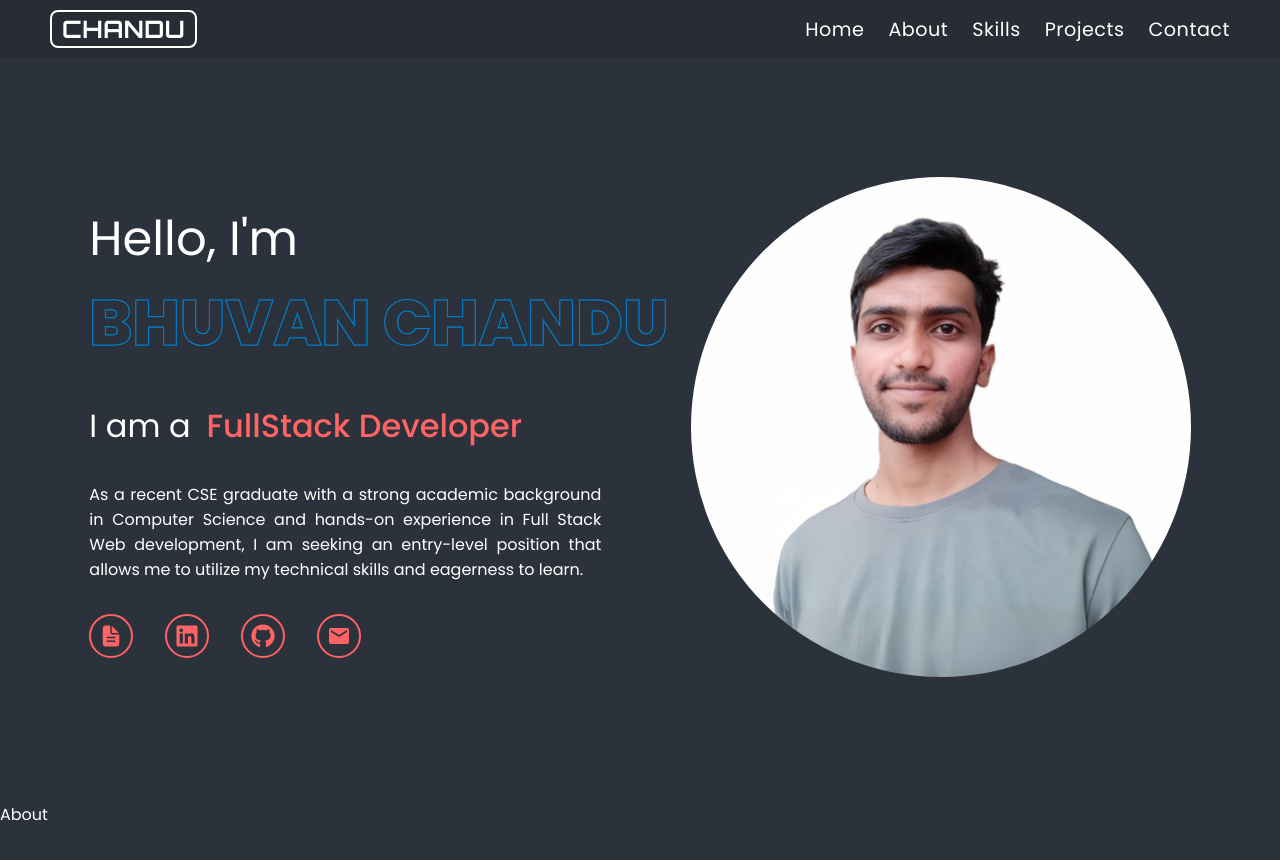
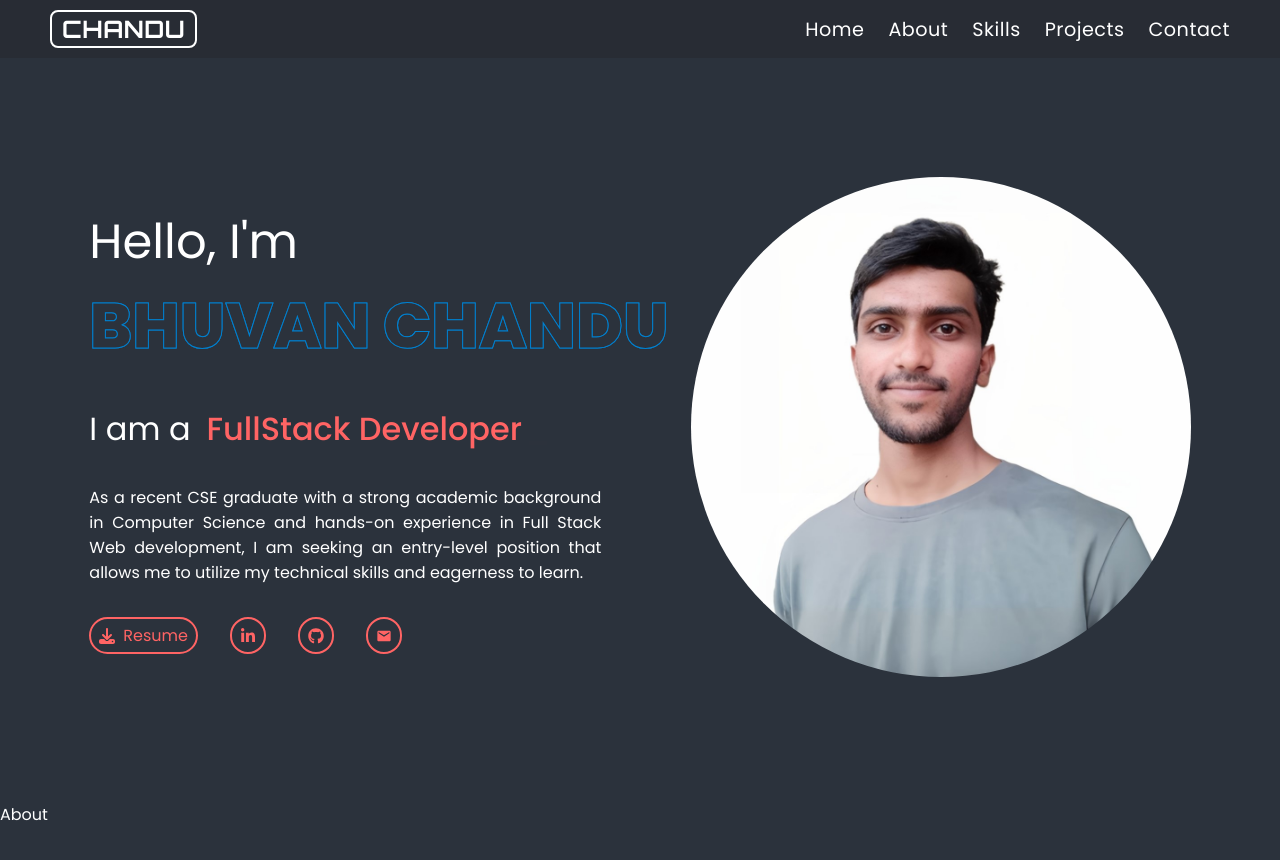
Before and after one commit to ChanduDevelops/React-Portfolio, a React (Vite) app: page / in a window 1280 px wide. Shown: the top 860 px of the page. Built offline with nearby package versions, Linux system fonts and the light colour scheme.

Commit message:
home section all completed

```diff
--- a/package.json
+++ b/package.json
@@ -10,6 +10,7 @@
     "preview": "vite preview"
   },
   "dependencies": {
+    "prop-types": "^15.8.1",
     "react": "^18.3.1",
     "react-dom": "^18.3.1",
     "react-icons": "^5.2.1",
--- a/src/App.css
+++ b/src/App.css
@@ -15,6 +15,7 @@
     padding: 0;
     box-sizing: border-box;
     list-style: none;
+    text-decoration: none;
     font-family: 'Poppins', 'Lucida Sans', sans-serif;
 }
 
@@ -133,7 +134,7 @@ section {
 }
 
 .name::before {
-    content: 'BHUVAN CHANDU';
+    content: attr(data-name);
     position: absolute;
     bottom: 3px;
     left: 0;
@@ -171,25 +172,20 @@ section {
     gap: 2rem;
 }
 
-.btn {
+#home .contacts .btn {
     position: relative;
-    padding: .5rem .5rem;
-    font-size: 1.5rem;
-    color: var(--highlightColor);
-    border: 2px solid var(--highlightColor);
-    border-radius: 999px;
-    text-decoration: none;
-    white-space: nowrap;
     display: flex;
-    gap: .5rem;
     justify-content: center;
     align-items: center;
+    gap: .5rem;
+    padding: .25rem .5rem;
+    border: 2px solid var(--highlightColor);
+    border-radius: 20px;
     cursor: pointer;
-    z-index: 1;
     overflow: hidden;
 }
 
-.btn::before {
+#home .contacts .btn::before {
     content: '';
     position: absolute;
     top: 0;
@@ -201,29 +197,28 @@ section {
     z-index: -1;
 }
 
-#home .contacts a:hover {
+#home .contacts .btn:hover::before {
+    width: 100%;
+    z-index: -1;
+}
+
+#home .contacts .btn:hover a,
+#home .contacts .btn:hover a .icon {
     color: var(--primaryColor);
 }
 
-#home .contacts a:hover::before {
-    width: 100%;
+#home .contacts .btn a {
+    color: var(--highlightColor);
+    display: flex;
+    justify-content: center;
+    align-items: center;
+    gap: .5rem;
+    cursor: pointer;
 }
 
-#home .contacts .btn a,
-#home .contacts .btn {
-    display: flex;
-    align-items: center;
-    justify-content: center;
-    gap: 1rem;
+#home .contacts .btn a .icon {
+    color: var(--highlightColor);
 }
-
-#home .contacts .btn a {
-    padding: 0 10px;
-    font-size: 1rem;
-    border: none;
-}
-
-
 
 .right img {
     width: 500px;
--- a/src/components/Home.jsx
+++ b/src/components/Home.jsx
@@ -1,30 +1,42 @@
 import PortfolioImage from '../assets/images/portfolio image.jpeg';
-import Resume from '../assets/files/BHUVAN_CHANDU_2024.pdf'
 import { useTypewriter, Cursor } from 'react-simple-typewriter';
-import { FaDownload, FaGithub, FaLinkedin } from "react-icons/fa6";
+import { FaDownload, FaGithub, FaLinkedinIn } from "react-icons/fa6";
 import { MdMail } from 'react-icons/md';
-import { IoDocumentText } from 'react-icons/io5';
-import { useState } from 'react';
+import { useReducer } from 'react';
 
 const Home = () => {
   const [subtitleWord] = useTypewriter({
     words: ['Software Engineer', 'FullStack Developer', 'Coder', 'Designer'],
     loop: true,
   });
-  const [btnVisible, setBtnVisible] = useState(false);
 
-  const toggleButtonVisibility = () => {
-    setBtnVisible(true);
-  };
+  const visibilityIntialStates = {
+    resumeBtnVisible: true,
+    linkedinBtnVisible: false,
+    gitHubBtnVisible: false,
+    mailBtnVisible: false,
+  }
+  const visibilityReducer = (state, action) => {
+    switch (action.type) {
+      case 'SHOW_RESUME': return { ...state, resumeBtnVisible: true };
+      case 'SHOW_LINKEDIN': return { ...state, linkedinBtnVisible: true };
+      case 'SHOW_GITHUB': return { ...state, gitHubBtnVisible: true };
+      case 'SHOW_MAIL': return { ...state, mailBtnVisible: true };
 
-  const hideButtonVisibility = () => {
-    setBtnVisible(false);
-  };
+      case 'HIDE_RESUME': return { ...state, resumeBtnVisible: false };
+      case 'HIDE_LINKEDIN': return { ...state, linkedinBtnVisible: false };
+      case 'HIDE_GITHUB': return { ...state, gitHubBtnVisible: false };
+      case 'HIDE_MAIL': return { ...state, mailBtnVisible: false };
+    }
+  }
+  const [state, dispatch] = useReducer(visibilityReducer, visibilityIntialStates);
+  const name = 'BHUVAN CHANDU';
   return (
     <section id='home'>
       <div className='left'>
         <div className='title'>
-          Hello, I&apos;m <br /><span className='name'>BHUVAN CHANDU</span>
+          Hello, I&apos;m <br />
+          <span className='name' data-name={name}>{name}</span>
         </div>
 
         <div className='sub-title'>
@@ -41,21 +53,34 @@ const Home = () => {
         </div>
 
         <div className='contacts'>
-          <div className='cv btn' onMouseOver={toggleButtonVisibility} onMouseOut={hideButtonVisibility}>
-            {
-              btnVisible ?
-                <a href={Resume} download className='btn'><FaDownload /> Resume</a> : <IoDocumentText />
-            }
+          <div className='cv btn'
+            onMouseOver={() => { dispatch({ type: 'HIDE_RESUME' }) }} onMouseOut={() => { dispatch({ type: 'SHOW_RESUME' }) }}>
+            <a href='https://drive.google.com/uc?export=download&id=1hzs1McJNHUVIjWepVaOTmvEKEjb5WDTm' >
+              <FaDownload className='icon' /> Resume
+            </a>
           </div>
-          <a className='linkedin btn' href='https://www.linkedin.com/in/chandu-cs/' target='_blank'>
-            <FaLinkedin />
-          </a>
-          <a className='github btn' href='https://github.com/ChanduDevelops' target='_blank'>
-            <FaGithub />
-          </a>
-          <a className='mail btn' href='mailto:bhuvanchandumidde3@gmail.com'>
-            <MdMail />
-          </a>
+          <div className='linkedin btn'
+            onMouseOver={() => { dispatch({ type: 'SHOW_LINKEDIN' }) }}
+            onMouseOut={() => { dispatch({ type: 'HIDE_LINKEDIN' }) }}>
+            <a href='https://www.linkedin.com/in/chandu-cs/' target='_blank'>
+              <FaLinkedinIn className='icon' />
+              {state.linkedinBtnVisible ? <span>LinkedIn</span> : ''}
+            </a>
+          </div>
+          <div className='github btn'
+            onMouseOver={() => { dispatch({ type: 'SHOW_GITHUB' }) }} onMouseOut={() => { dispatch({ type: 'HIDE_GITHUB' }) }}>
+            <a href='https://github.com/ChanduDevelops' target='_blank'>
+              <FaGithub className='icon' />
+              {state.gitHubBtnVisible ? <span>GitHub</span> : ''}
+            </a>
+          </div>
+          <div className='mail btn'
+            onMouseOver={() => { dispatch({ type: 'SHOW_MAIL' }) }} onMouseOut={() => { dispatch({ type: 'HIDE_MAIL' }) }}>
+            <a href='mailto:bhuvanchandumidde3@gmail.com'>
+              <MdMail className='icon' />
+              {state.mailBtnVisible ? <span>Mail</span> : ''}
+            </a>
+          </div>
         </div>
 
       </div>
```
Also changed, not shown: 2 other files (tests, documents, lock files or other folders).
